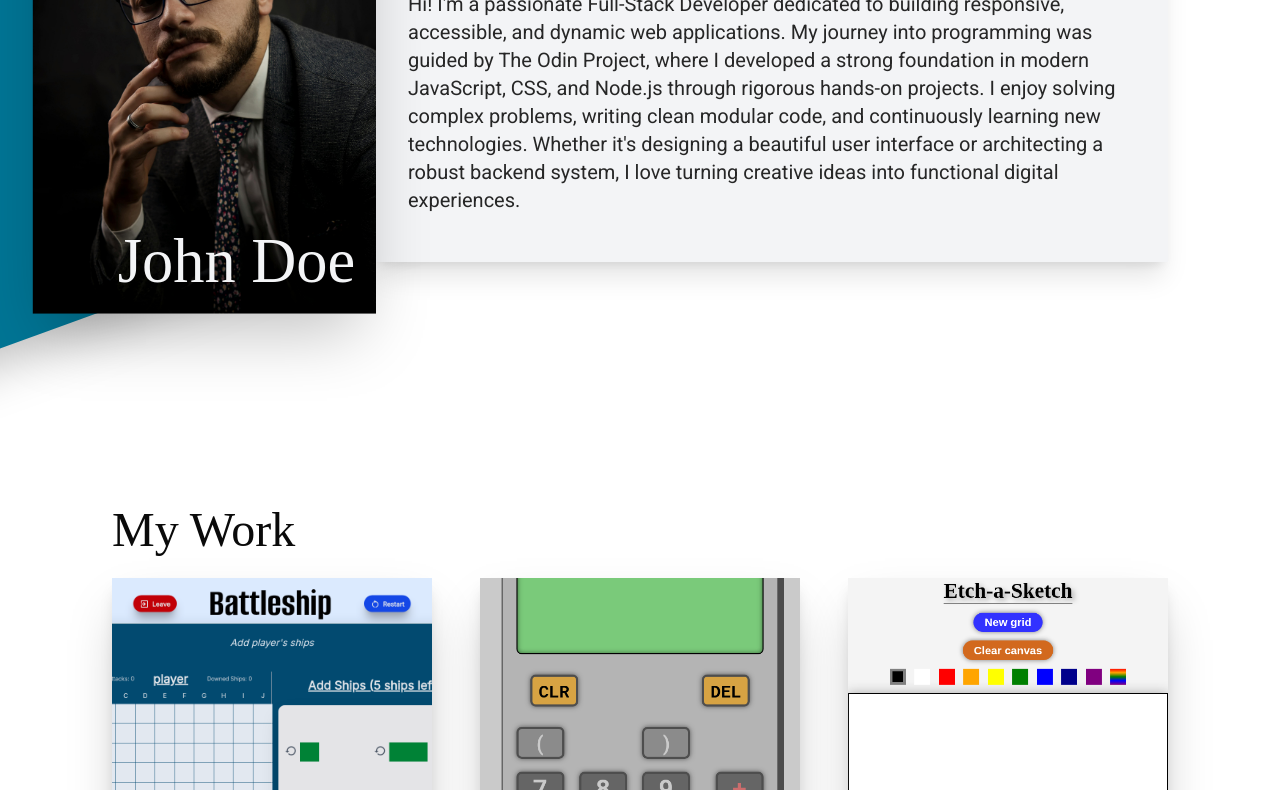
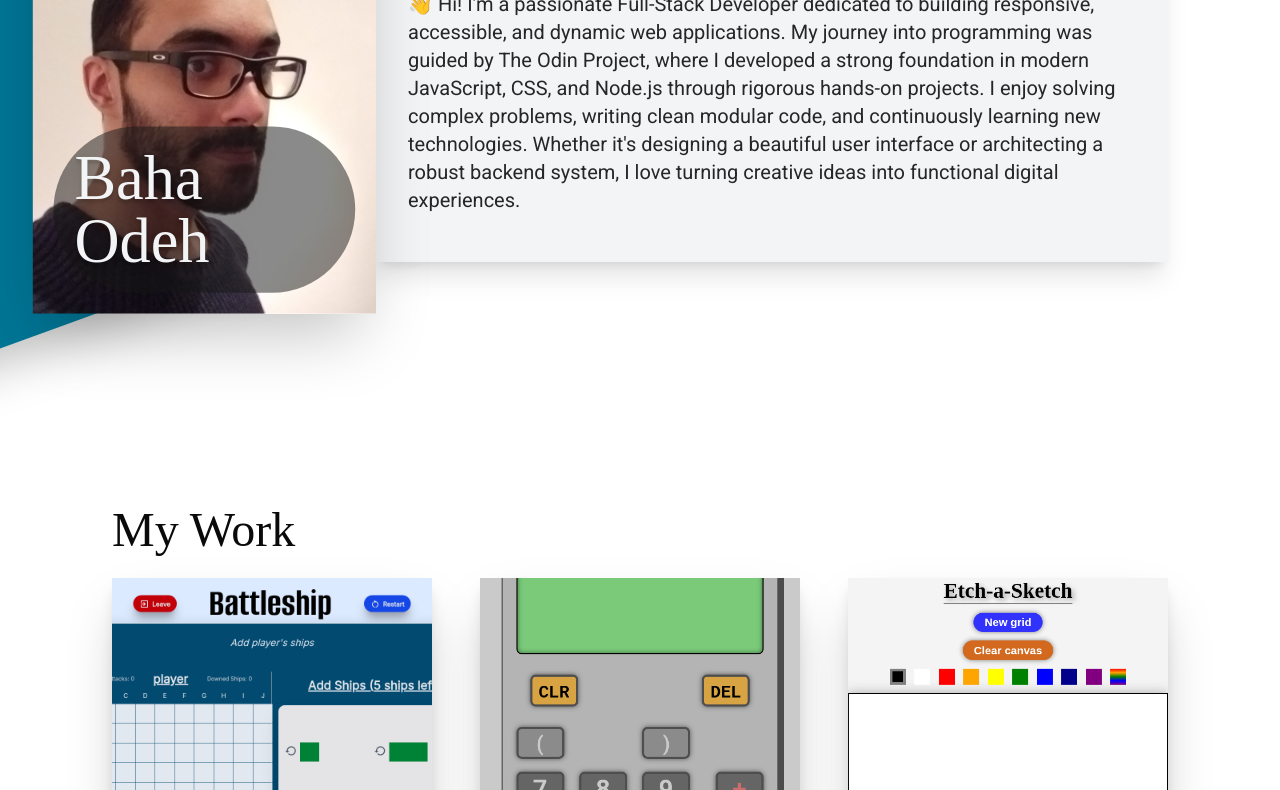
Before and after one commit to StilettoDagger/homepage-project, a website built with webpack: page src/template/index.html in a window 1280 px wide. Shown: the part 310-1100 px from the top of the page. Built offline with nearby package versions, Linux system fonts and the light colour scheme; a web font is replaced by a local one; what @iconify/tailwind4 would draw is missing.

Commit message:
feat: add real portrait image and add transparent background to the name in the 'about me' section

```diff
--- a/src/index.js
+++ b/src/index.js
@@ -1,5 +1,5 @@
 import "./css/styles.css";
-import portraitImg from "../assets/images/professional-portrait.jpg";
+import portraitImg from "../assets/images/portrait.jpeg";
 import contactImg from "../assets/images/contact.jpg";
 import battleshipImg from "../assets/images/battleship.png";
 import calculatorImg from "../assets/images/calculator.png";
--- a/src/template/index.html
+++ b/src/template/index.html
@@ -23,8 +23,8 @@
 						id="portrait-img"
 						alt="A stock portrait image of a man wearing a suit." />
 					<figcaption
-						class="absolute bottom-0 m-4 font-playfair text-6xl text-gray-100 text-shadow-lg sm:-top-2 sm:-right-1/2 sm:bottom-auto sm:text-3xl lg:top-auto lg:right-0 lg:bottom-0 lg:text-5xl">
-						John Doe
+						class="absolute bottom-0 m-4 rounded-full p-2 font-playfair text-6xl text-gray-100 text-shadow-lg sm:-top-2 sm:-right-1/2 sm:bottom-auto sm:bg-neutral-900/50 sm:text-3xl lg:top-auto lg:right-0 lg:bottom-0 lg:p-4 lg:text-5xl">
+						Baha Odeh
 					</figcaption>
 				</figure>
 				<article
@@ -34,7 +34,7 @@
 						About me</h2
 					>
 					<p class="font-roboto text-neutral-800 lg:text-xl"
-						>Hi! I'm a passionate Full-Stack Developer dedicated to building
+						>👋 Hi! I'm a passionate Full-Stack Developer dedicated to building
 						responsive, accessible, and dynamic web applications. My journey
 						into programming was guided by The Odin Project, where I developed a
 						strong foundation in modern JavaScript, CSS, and Node.js through
```
Also changed, not shown: assets/images/portrait.jpeg (added), assets/images/professional-portrait.jpg (deleted).
